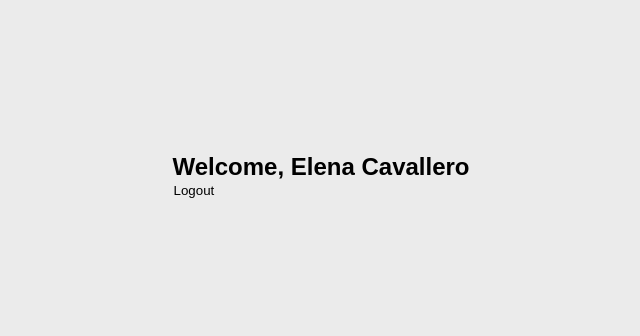
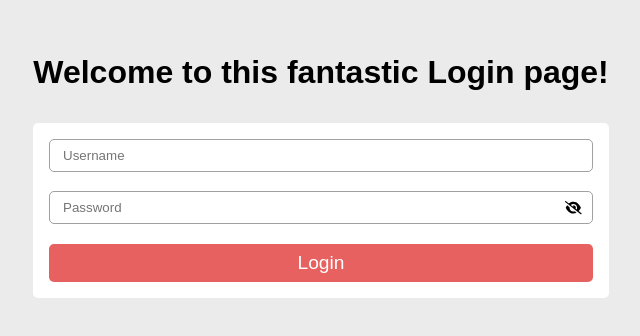
Before and after one commit to elena-cav/vue-upskilling, a Vue app: page / in a window 1280 px wide. Shown: the part 224-560 px from the top of the page, without its empty margins (319-959 px from the left). Built offline with nearby package versions, Linux system fonts and the light colour scheme.

Commit message:
fix login bug by removing getUser logic and updating login logic from null to !user

```diff
--- a/src/App.vue
+++ b/src/App.vue
@@ -1,34 +1,28 @@
 <template>
   <div class="homepage">
     <div v-if="!userStore.getters.isLoggedIn">
-      <h2>Welcome to this fantastic Login page!</h2>
+      <h1>Welcome to this fantastic Login page!</h1>
 
       <LoginForm />
     </div>
     <div v-else class="text-center">
-      <h2>Welcome, {{ userStore.state.name }}</h2>
-      <button class="btn btn-secondary" @click="userStore.logout()">
-        Logout
-      </button>
+      <h1 class="welcome">Welcome, {{ userStore.state.name }}</h1>
+      <button class="log-btn" @click="userStore.logout()">Logout</button>
     </div>
   </div>
 </template>
 
 <script>
 import LoginForm from "./components/LoginForm";
-import { onMounted, defineComponent } from "vue";
 import userStore from "./stores/user";
-export default defineComponent({
+export default {
   name: "App",
-
   components: { LoginForm },
 
   setup() {
-    onMounted(userStore.getUser);
     return { userStore };
   },
-});
-console.log(userStore.getters.isLoggedIn, userStore.state.name);
+};
 </script>
 <style lang="scss">
 *,
@@ -60,6 +54,19 @@
   align-items: center;
 }
 
-.homepage {
+.log-btn,
+.log-btn:focus {
+  color: white;
+  border-radius: 5px;
+  padding: 0.5rem;
+  border: none;
+  width: 100%;
+  align-self: center;
+  background-color: $red;
+  font-size: 1.2rem;
+}
+
+.welcome {
+  margin-bottom: 1rem;
 }
 </style>
--- a/src/components/LoginForm.vue
+++ b/src/components/LoginForm.vue
@@ -1,11 +1,9 @@
 <template>
-  <p class="error">{{ error }}</p>
+  <p class="error">{{ userStore.state.error }}</p>
   <form @submit="onSubmit">
     <input v-model="form.username" placeholder="Username" type="text" />
     <div class="pw-wrapper">
       <input
-        @focus="resetError"
-        @blur="resetError"
         v-model="form.password"
         placeholder="Password"
         :type="passwordFieldType"
@@ -21,7 +19,7 @@
         </button>
       </div>
     </div>
-    <button class="login-btn" type="submit">Login</button>
+    <button class="log-btn" type="submit">Login</button>
   </form>
 </template>
 
@@ -32,24 +30,23 @@
     return {
       passwordFieldType: "password",
       form: { username: "", password: "" },
-      error: "",
+      userStore,
     };
   },
   methods: {
     onSubmit() {
       userStore.login(this.form.username, this.form.password);
-      if (userStore.state.error !== "") this.error = userStore.state.error;
-
       this.form.username = "";
       this.form.password = "";
     },
+
     toggleVisibility() {
       this.passwordFieldType =
         this.passwordFieldType === "password" ? "text" : "password";
     },
-    resetError() {
-      this.error = "";
-    },
+    // resetError() {
+    //   this.error = "";
+    // },
   },
 };
 </script>
@@ -57,6 +54,7 @@
 <style lang="scss">
 .error {
   color: $red;
+  min-height: 1rem;
 }
 form {
   display: flex;
@@ -99,15 +97,5 @@
       }
     }
   }
-  .login-btn,
-  .login-btn:focus {
-    color: white;
-    border-radius: 5px;
-    padding: 0.5rem;
-    border: none;
-    width: 100%;
-    align-self: center;
-    background-color: $red;
-  }
 }
 </style>
--- a/src/requests.js
+++ b/src/requests.js
@@ -1,13 +1,9 @@
 export async function login(username, password) {
-  const request = await fetch("./users.json");
+  const request = await fetch("/users.json");
   const usersJson = await request.json();
-  return usersJson.find(
+
+  const foundUser = usersJson.find(
     (s) => s.password === password && s.username === username
   );
+  return foundUser;
 }
-
-export async function getUser() {
-  const request = await fetch("/current.json");
-  const user = await request.json();
-  return user;
-}
--- a/src/stores/user.js
+++ b/src/stores/user.js
@@ -1,5 +1,5 @@
 import { computed, reactive } from "vue";
-import * as Request from "../requests";
+import { login } from "../requests";
 
 const state = reactive({
   name: "",
@@ -10,22 +10,19 @@
 const getters = reactive({
   isLoggedIn: computed(() => state.username !== ""),
 });
+
 const actions = {
-  async getUser() {
-    const user = await Request.getUser();
-    if (!user) return;
-    state.name = user.name;
-    state.username = user.username;
-  },
   async login(username, password) {
-    const user = await Request.login(username, password);
-    if (user == null) {
+    const user = await login(username, password);
+
+    if (!user) {
       state.error = "Incorrect username or password";
       return false;
     }
     state.name = user.name;
-    state.username = username;
+    state.username = user.username;
     state.error = "";
+
     return true;
   },
   async logout() {
```
